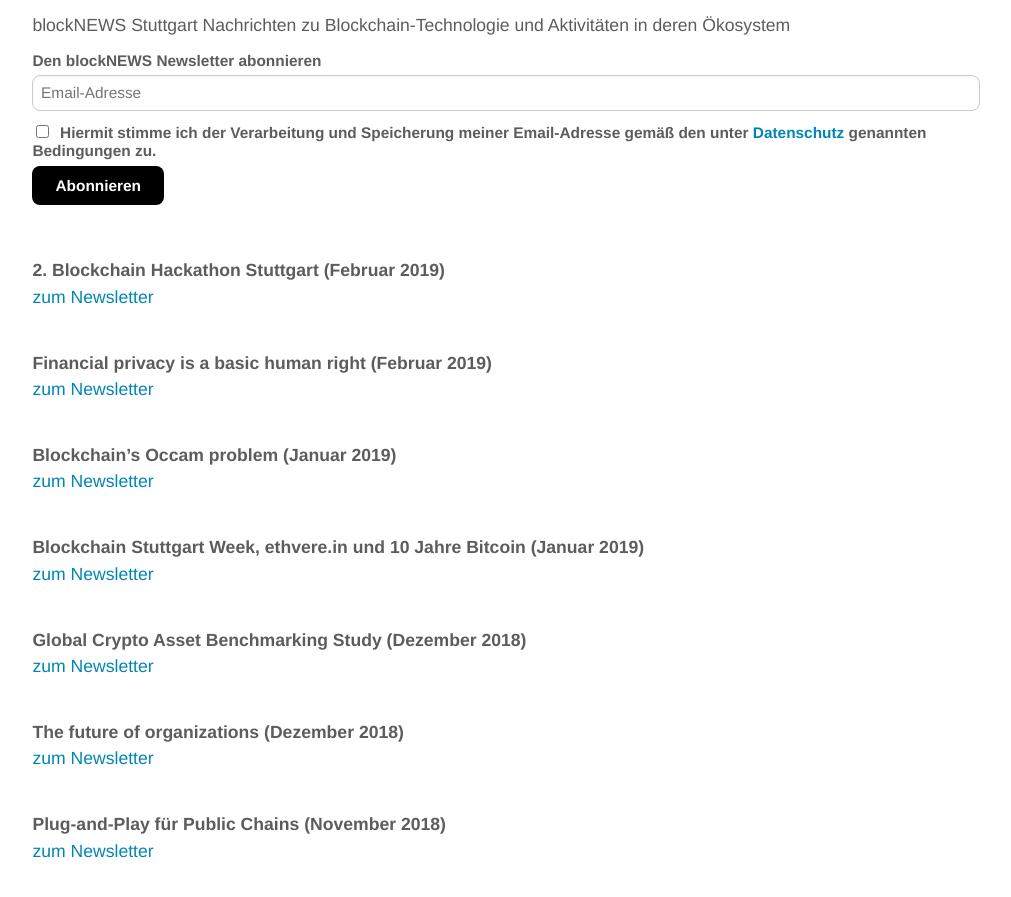
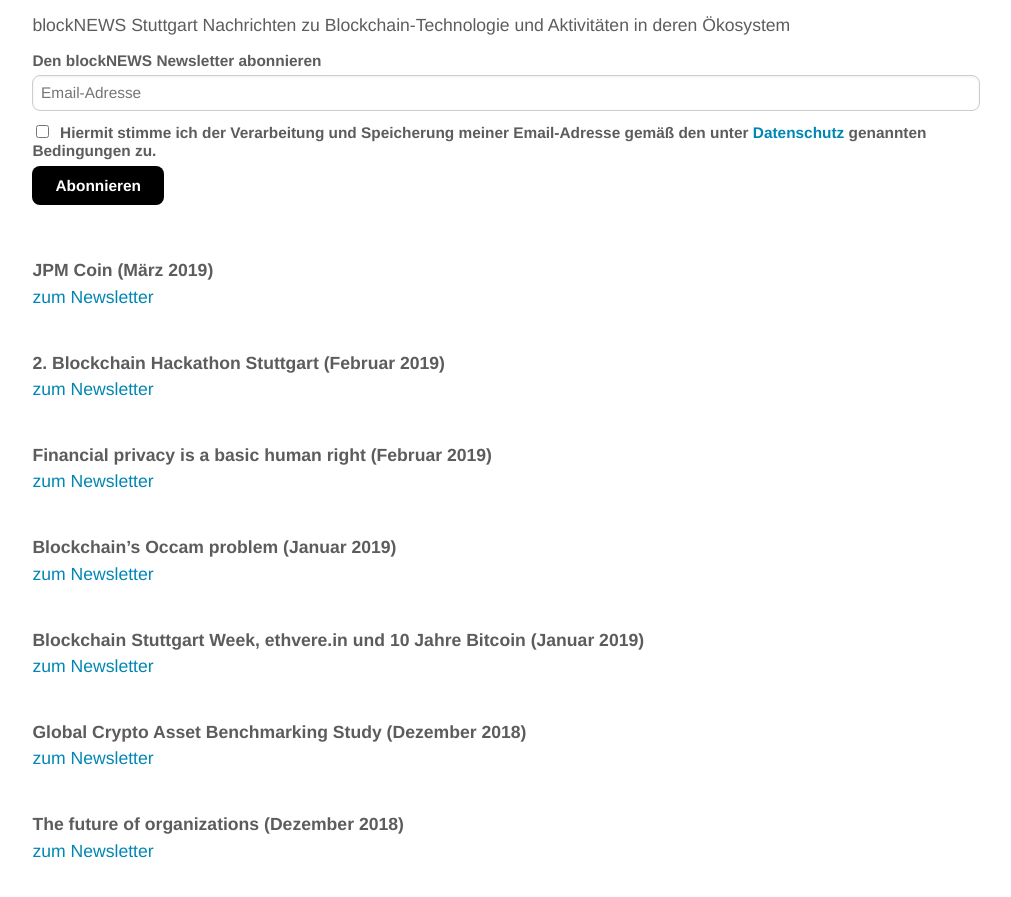
Before and after one commit to blocklab/site, a Jekyll site: the page built from newsletter.md, in a window 1280 px wide and 900 px high, scrolled down 529 px. Shown: the top 897 px of the window, without its empty margins (134-1145 px from the left). Built offline with Jekyll 4.4.1, drawn with Linux system fonts in a browser that asks for light colours; comment, search, counter and statistics services are not loaded.

Commit message:
Update newsletter.md

```diff
--- a/newsletter.md
+++ b/newsletter.md
@@ -33,6 +33,11 @@ Nachrichten zu Blockchain-Technologie und Aktivitäten in deren Ökosystem
 <!--End mc_embed_signup-->
 
 <br>
+<br>
+**JPM Coin (März 2019)**
+<br>
+[zum Newsletter](https://mailchi.mp/7485d7780610/blockchain-in-der-kw16-private-key-und-wallet-sicherheit-731661)
+
 <br>
 **2. Blockchain Hackathon Stuttgart (Februar 2019)**
 <br>
```
